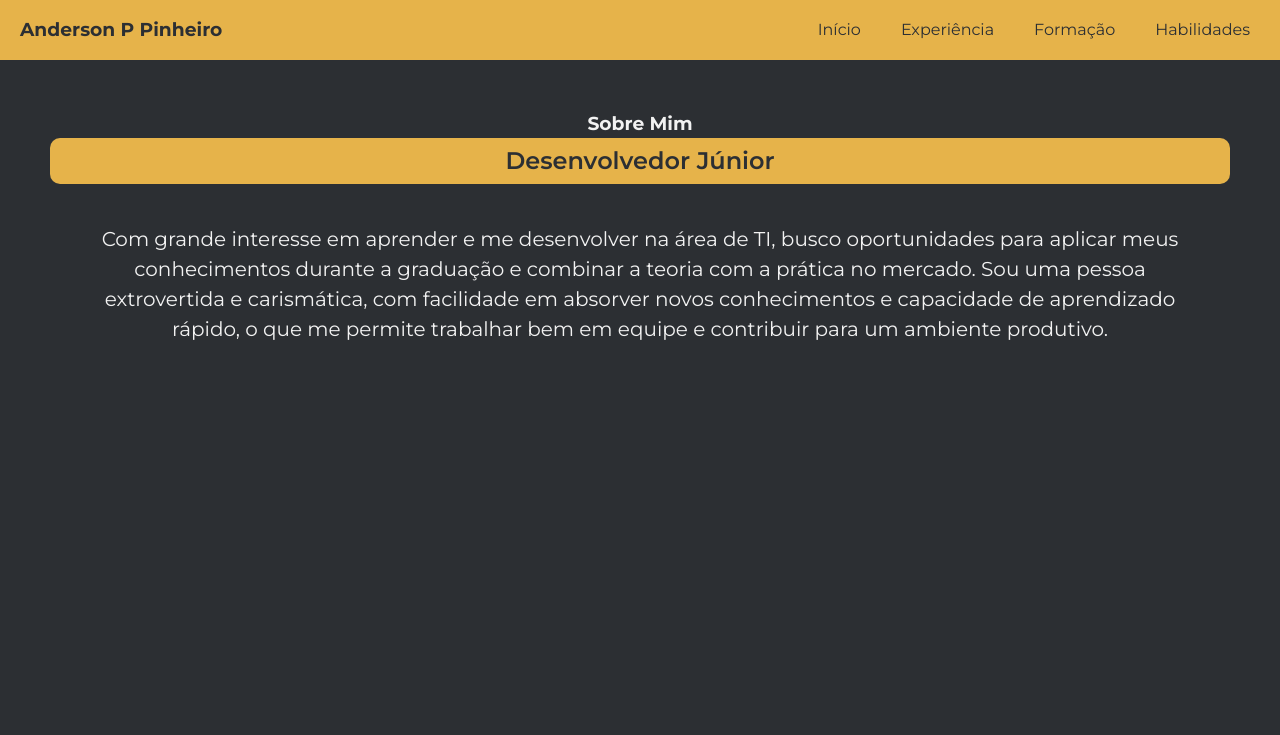
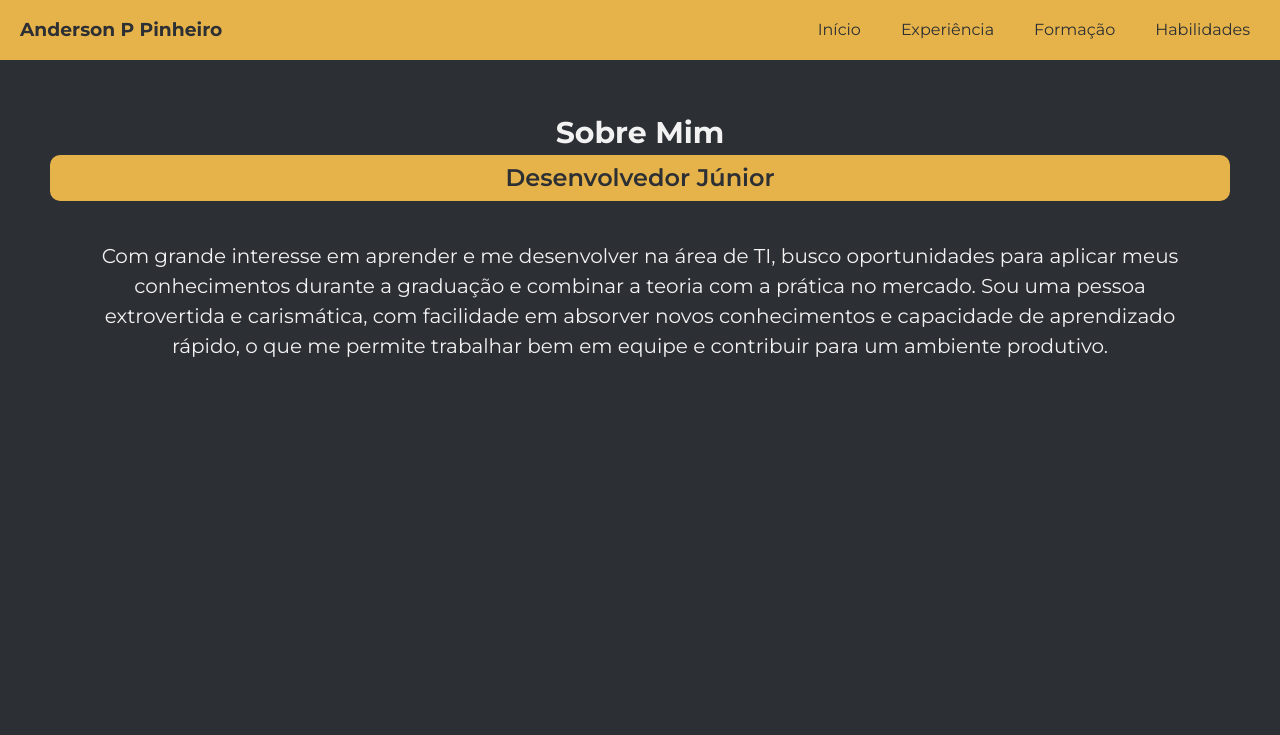
Before and after one commit to AndersonPPinheiro/Curriculo-Online, a plain HTML site: page index.html in a window 1280 px wide. Shown: the top 735 px of the page. Drawn offline with Linux system fonts and the light colour scheme.

Commit message:
Update style.css

```diff
--- a/style.css
+++ b/style.css
@@ -162,6 +162,10 @@ section {
 	margin: 30px;
 }
 
+.site-main h3 {
+    font-size: 30px;
+}
+
 p {
     padding: 20px;
 	margin: 20px;
@@ -195,4 +199,5 @@ p {
 
 a {
 	text-decoration: none;
+
 }
```
